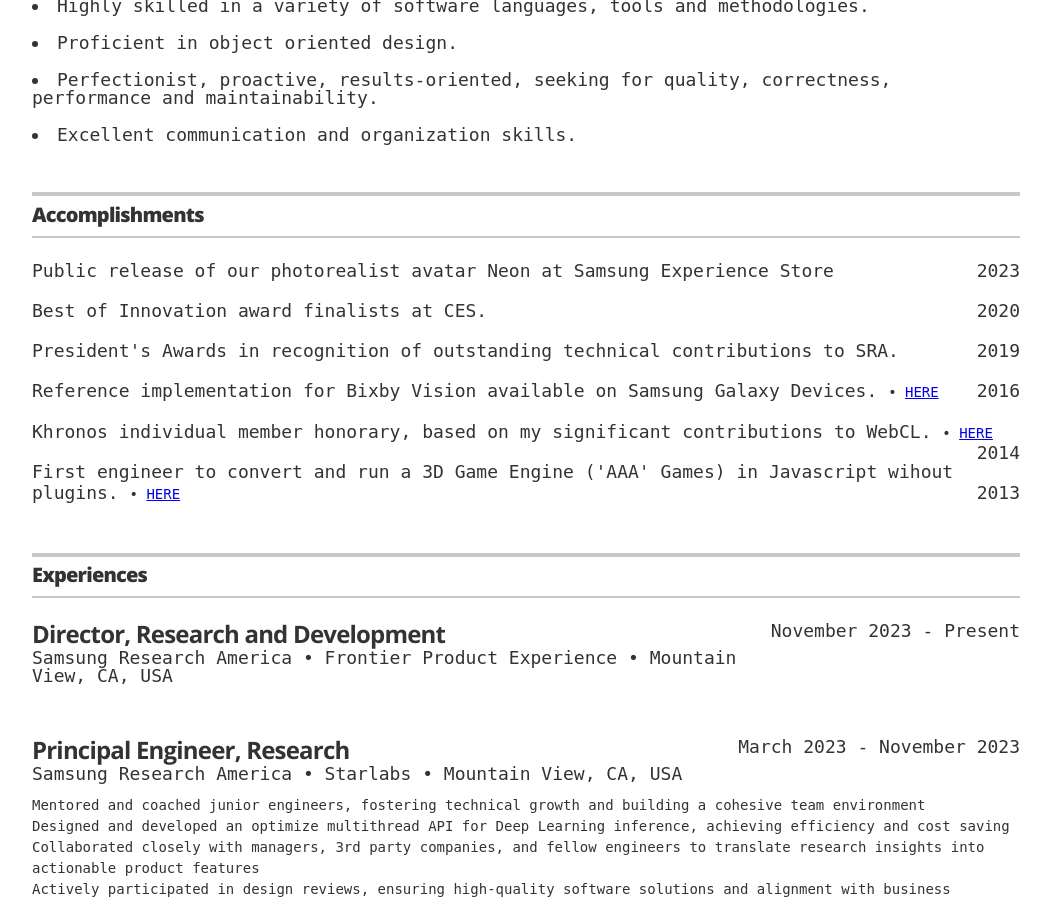
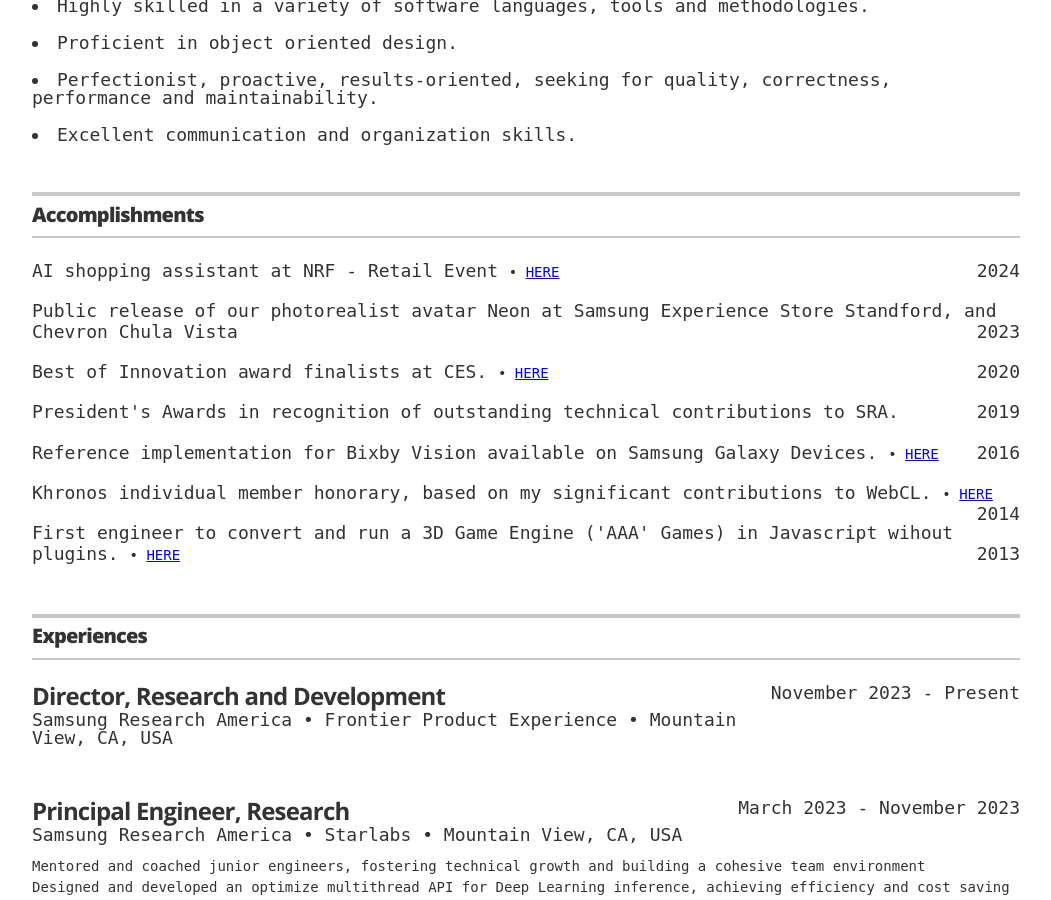
Before and after one commit to anthonyliot/profile, a Jekyll site: the page built from docs/index.html, in a window 1280 px wide and 900 px high, scrolled down 792 px. Shown: the whole window, without its empty margins (114-1165 px from the left). Built offline with Jekyll 4.4.1, drawn with Linux system fonts in a browser that asks for light colours.

```diff
--- a/docs/_data/accomplishments.yml
+++ b/docs/_data/accomplishments.yml
@@ -1,14 +1,18 @@
 accomps:
-  list: accomp6,accomp5,accomp4,accomp3,accomp2,accomp1
+  list: accomp7,accomp6,accomp5,accomp4,accomp3,accomp2,accomp1
 
+accomp7:
+  entry: AI shopping assistant at NRF - Retail Event
+  date: 2024
+  link: www.foxla.com/video/1399082
 accomp6:
-  entry: Public release of our photorealist avatar Neon at Samsung Experience Store
+  entry: Public release of our photorealist avatar Neon at Samsung Experience Store Standford, and Chevron Chula Vista
   date: 2023
   link:
 accomp5:
   entry: Best of Innovation award finalists at CES.
   date: 2020
-  link:
+  link: www.toolify.ai/ai-news/discover-the-coolest-tech-at-ces-samsungs-neon-ai-and-more-472864#:~:text=Neon%2C%20an%20AI%20project%20backed,conversation%20depth%20and%20dynamic%20responses
 accomp4:
   entry: President's Awards in recognition of outstanding technical contributions to SRA.
   date: 2019
```
